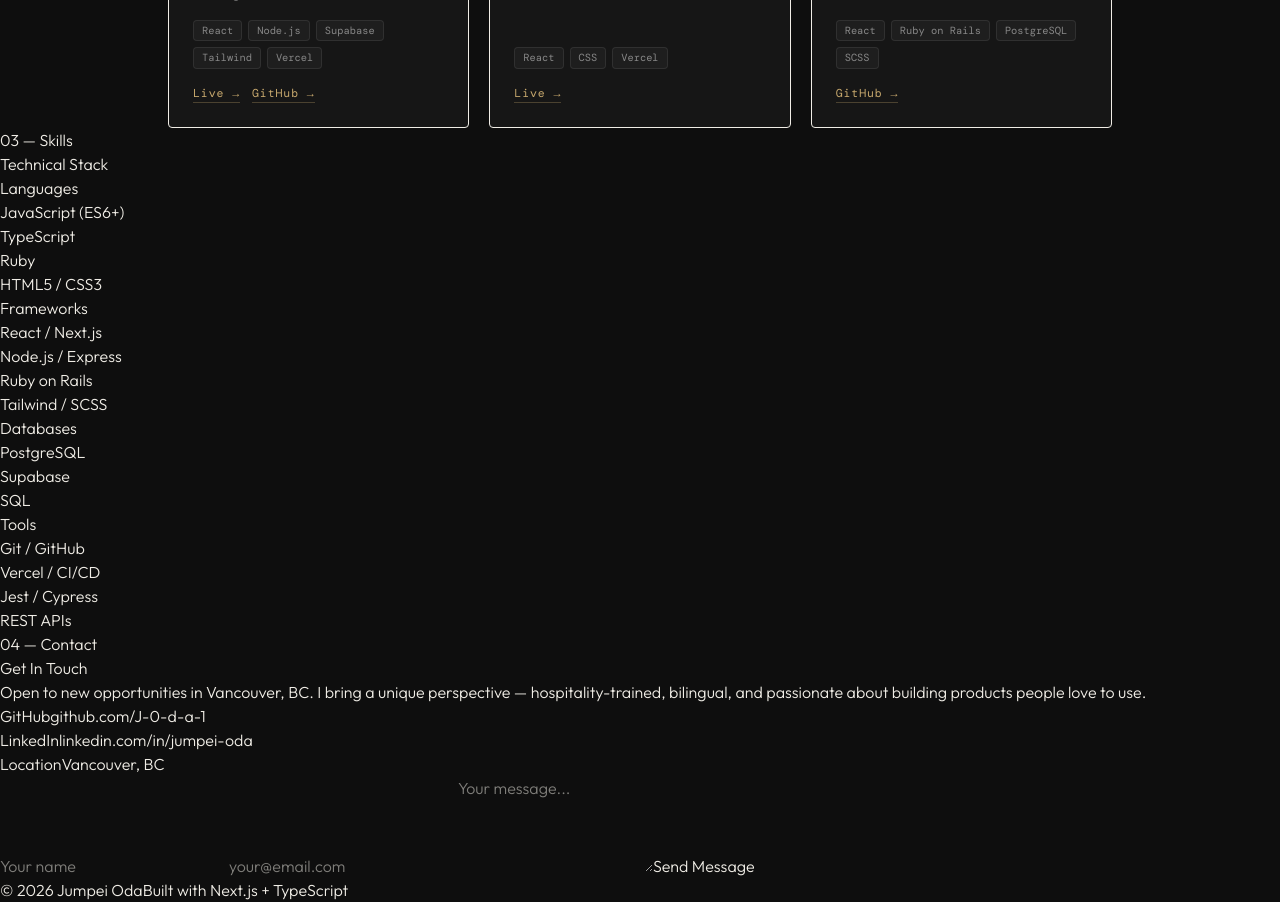
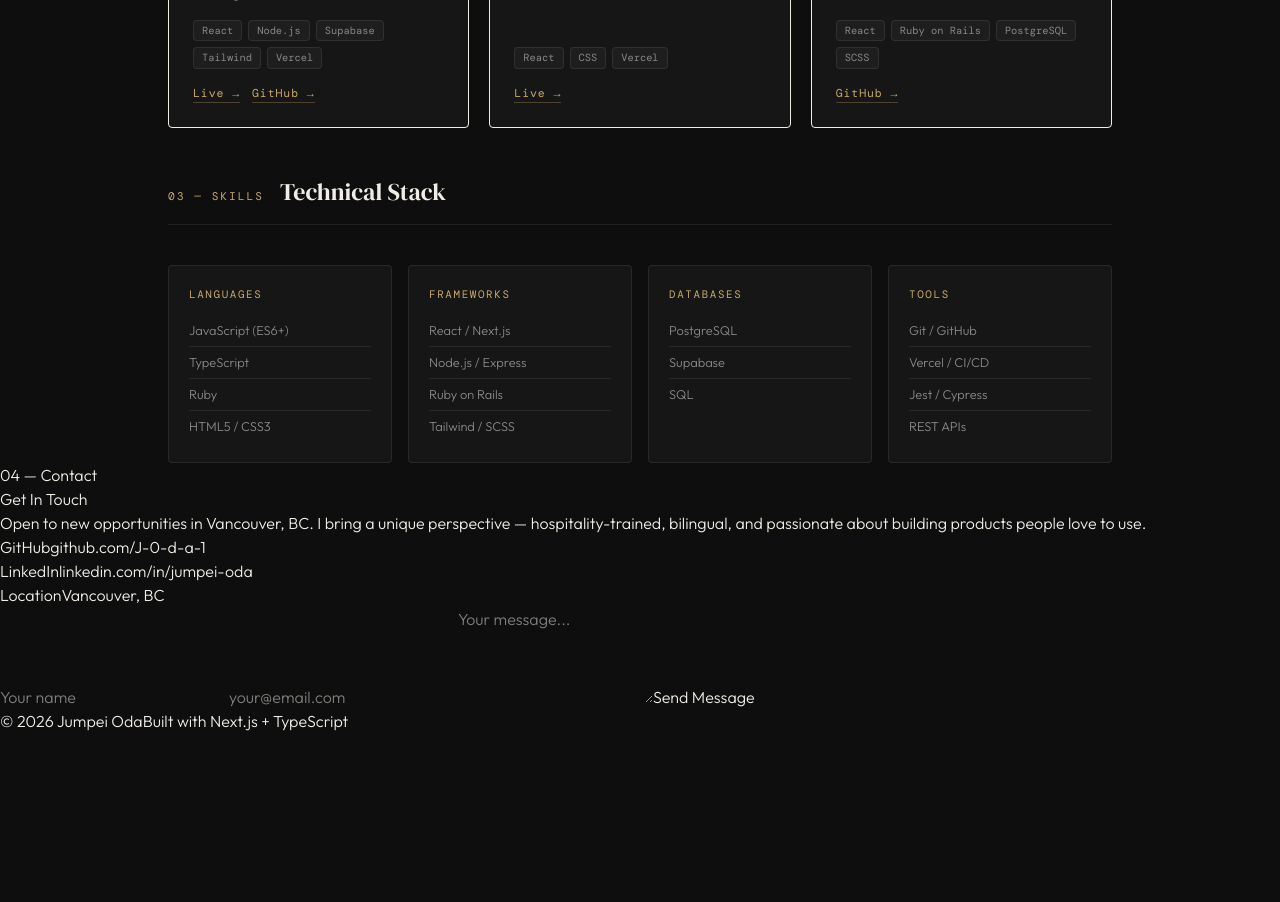
Before and after one commit to J-0-d-a-1/my-website, a Next.js app: page /en in a window 1280 px wide. Shown: the part 840-1742 px from the top of the page. After the commit the page ends 1573 px from the top, so only its background shows below. Built offline with nearby package versions, Linux system fonts and the light colour scheme.

Commit message:
style: update Skills.tsx styles

```diff
--- a/src/components/Skills.tsx
+++ b/src/components/Skills.tsx
@@ -25,18 +25,28 @@
   const t = useTranslations("skills");
 
   return (
-    <section id="skills">
-      <div>
-        <span>{t("section_label")}</span>
-        <h2>{t("section_title")}</h2>
+    <section id="skills" className="max-w-5xl mx-auto px-10 pt-12">
+      <div className="flex items-baseline gap-4 mb-10 pb-4 border-b border-white/[0.08]">
+        <span className="section-label">{t("section_label")}</span>
+        <h2 className="font-serif text-2xl">{t("section_title")}</h2>
       </div>
-      <div>
+      <div className="grid grid-cols-4 gap-4">
         {skillGroups.map((group) => (
-          <div key={group.key}>
-            <p>{t(`groups.${group.key}`)}</p>
+          <div
+            key={group.key}
+            className="bg-bg-2 border border-white/[0.08] rounded-[4px] p-5"
+          >
+            <p className="text-[0.68rem] font-mono tracking-[0.15em] uppercase text-accent-gold mb-3">
+              {t(`groups.${group.key}`)}
+            </p>
             <ul>
               {group.skills.map((skill, i) => (
-                <li key={skill}>{skill}</li>
+                <li
+                  key={skill}
+                  className={`text-[0.8rem] text-muted py-1.5 ${i < group.skills.length - 1 ? "border-b border-white/[0.08]" : ""}`}
+                >
+                  {skill}
+                </li>
               ))}
             </ul>
           </div>
```
